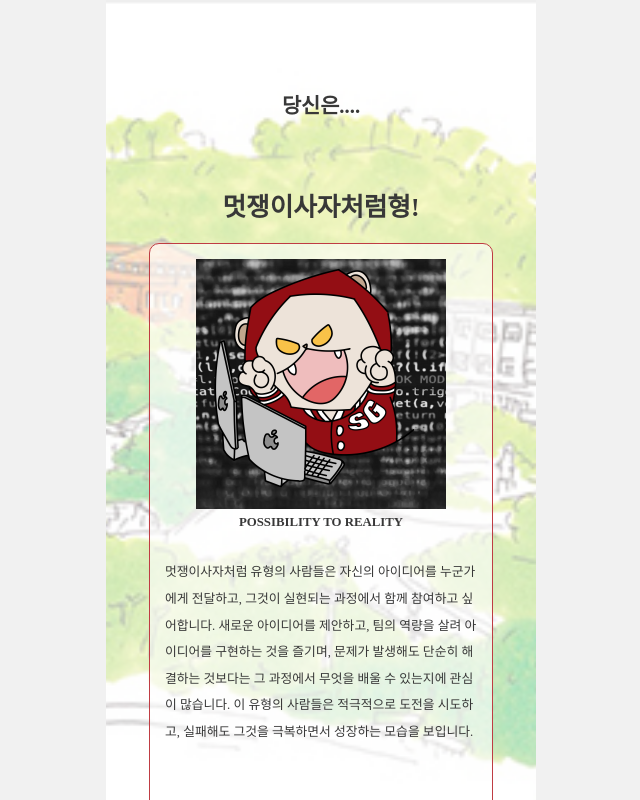
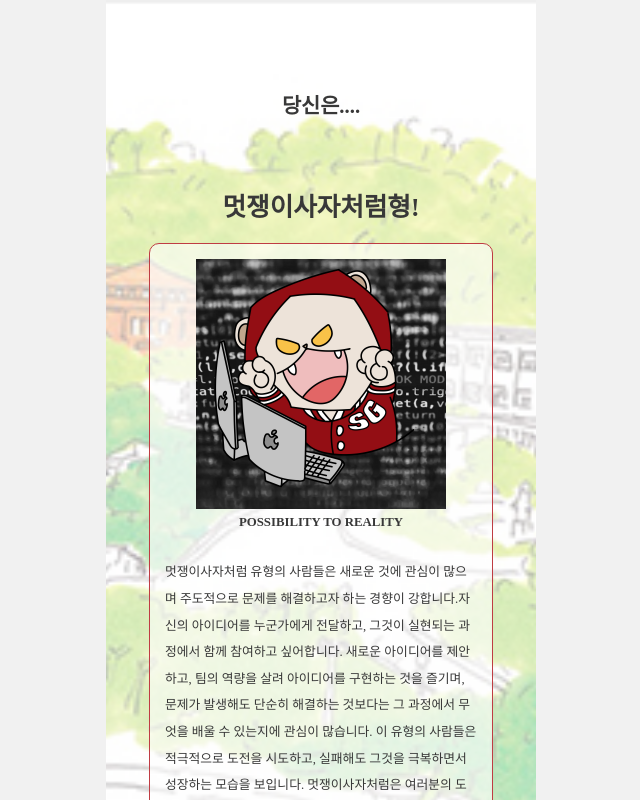
Before and after one commit to whatsyoursogangtype/client, a Next.js app: page /likelion in a window 1280 px wide. Shown: the top 800 px of the page, without its empty margins (319-959 px from the left). Built offline with nearby package versions, Linux system fonts and the light colour scheme; a web font is replaced by a local one.

Commit message:
chore : 텍스트 수정

```diff
--- a/src/@utils/data.js
+++ b/src/@utils/data.js
@@ -160,7 +160,7 @@ export const types = {
     name: "로욜라",
     desc: [
       "자네.. 내 연구실에 들어올 생각 없나?",
-      "로욜라형은 학업에 집중하면서도 진로가 명확하게 정해져 있어서 해당 분야에서의 경력을 쌓으려는 생각을 가지고 있습니다. 또한, 다른 사람들과 함께 일하는 것을 좋아하지만, 팀의 리더로서 주도적인 역할을 맡는 것보단 팀 내에서 각자의 역할을 잘 수행하려고 노력하는 편입니다. 팀 내에서 전략적으로 역할을 수행하여 효율적인 일처리를 하며, 다른 사람들의 아이디어에 열려 있습니다. 전체적으로, 이 유형의 사람들은 명확한 진로를 향해 나아가면서도 팀원들과 함께 협력하여 목표를 달성하는 것을 중요시하고 있습니다.",
+      "로욜라형은 학업에 집중하면서도 진로가 명확하게 정해져 있어서 해당 분야에서의 경력을 쌓으려는 생각을 가지고 있습니다. 또한, 다른 사람들과 함께 일하는 것을 좋아하지만, 팀의 리더로서 주도적인 역할을 맡는 것보단 팀 내에서 각자의 역할을 잘 수행하려고 노력하는 편입니다. 팀 내에서 전략적으로 역할을 수행하여 효율적인 일처리를 하며, 다른 사람들의 아이디어에 열려 있습니다. 일을 계획적으로 처리하는 것을 좋아하며 차분하고 꼼꼼한 성격의 소유자일 가능성이 높습니다. 전체적으로, 이 유형의 사람들은 명확한 진로를 향해 나아가면서도 팀원들과 함께 협력하여 목표를 달성하는 것을 중요시하고 있습니다.",
     ],
     image: "loyola.png",
   },
--- a/src/pages/likelion/index.js
+++ b/src/pages/likelion/index.js
@@ -28,10 +28,11 @@ const Likelion = () => {
         </div>
         <div>
           <Text>
-            멋쟁이사자처럼 유형의 사람들은 자신의 아이디어를 누군가에게 전달하고, 그것이 실현되는 과정에서 함께 참여하고
-            싶어합니다. 새로운 아이디어를 제안하고, 팀의 역량을 살려 아이디어를 구현하는 것을 즐기며, 문제가 발생해도
-            단순히 해결하는 것보다는 그 과정에서 무엇을 배울 수 있는지에 관심이 많습니다. 이 유형의 사람들은 적극적으로
-            도전을 시도하고, 실패해도 그것을 극복하면서 성장하는 모습을 보입니다.
+            멋쟁이사자처럼 유형의 사람들은 새로운 것에 관심이 많으며 주도적으로 문제를 해결하고자 하는 경향이
+            강합니다.자신의 아이디어를 누군가에게 전달하고, 그것이 실현되는 과정에서 함께 참여하고 싶어합니다. 새로운
+            아이디어를 제안하고, 팀의 역량을 살려 아이디어를 구현하는 것을 즐기며, 문제가 발생해도 단순히 해결하는
+            것보다는 그 과정에서 무엇을 배울 수 있는지에 관심이 많습니다. 이 유형의 사람들은 적극적으로 도전을 시도하고,
+            실패해도 그것을 극복하면서 성장하는 모습을 보입니다. 멋쟁이사자처럼은 여러분의 도전을 응원합니다!
           </Text>
         </div>
         <br />
```
